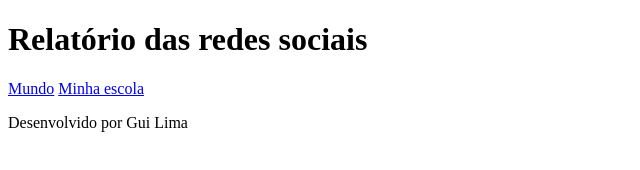
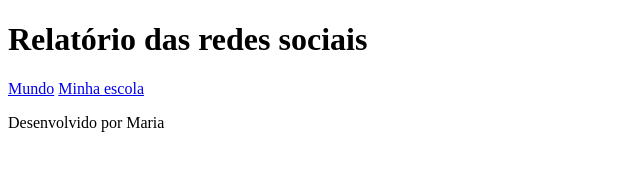
Before and after one commit to mariaeduardast/ci-ncia-dos-gr-ficos, a plain HTML site: page index.html in a window 1280 px wide. Shown: the full height of the page, 0-640 px from the left. Drawn offline with Linux system fonts and the light colour scheme.

Commit message:
Update index.html

```diff
--- a/index.html
+++ b/index.html
@@ -19,7 +19,7 @@
         </section>
     </main>
     <footer>
-        <p>Desenvolvido por Gui Lima</p>
+        <p>Desenvolvido por Maria</p>
     </footer>
 </body>
 </html>
```
